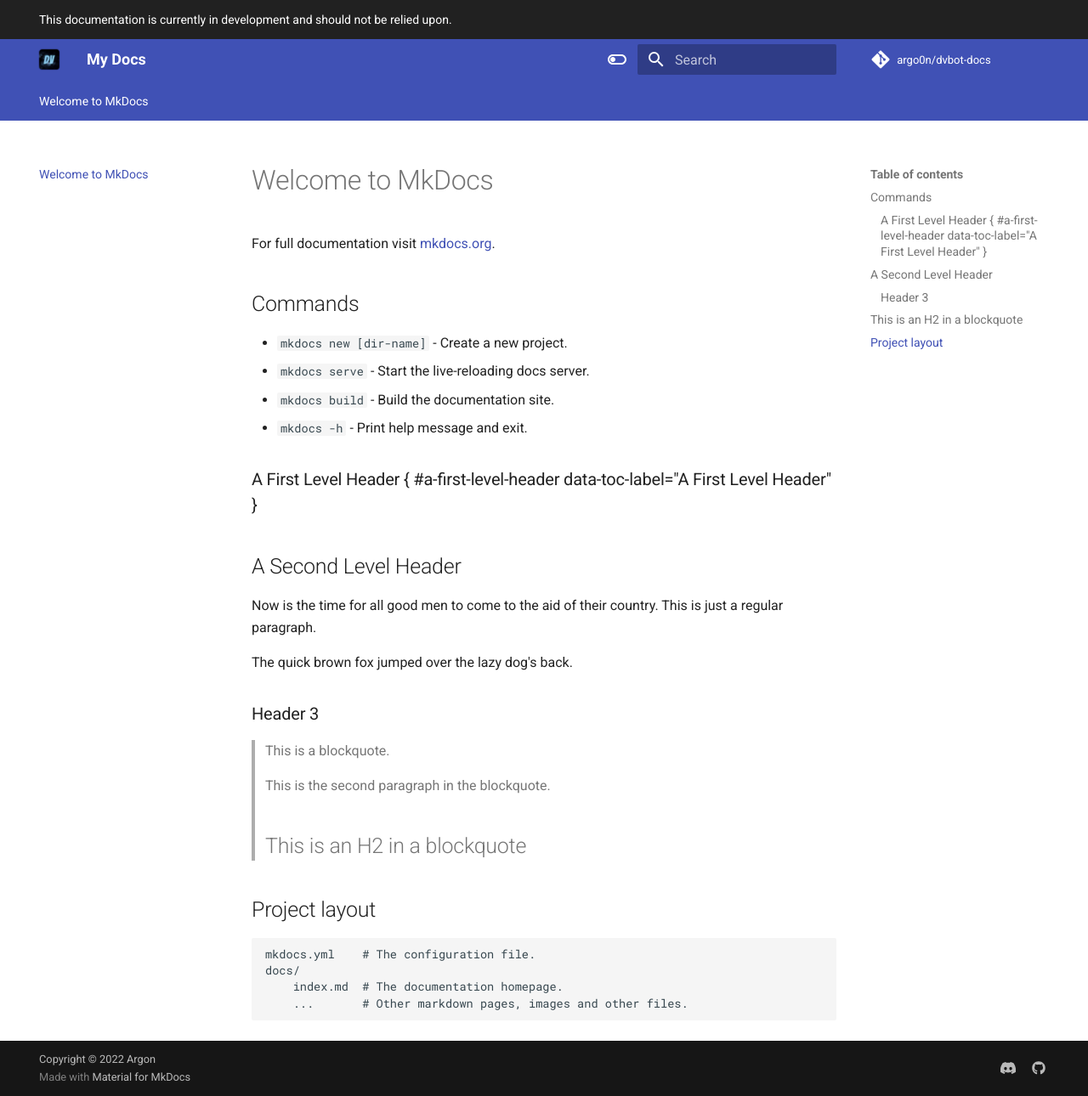
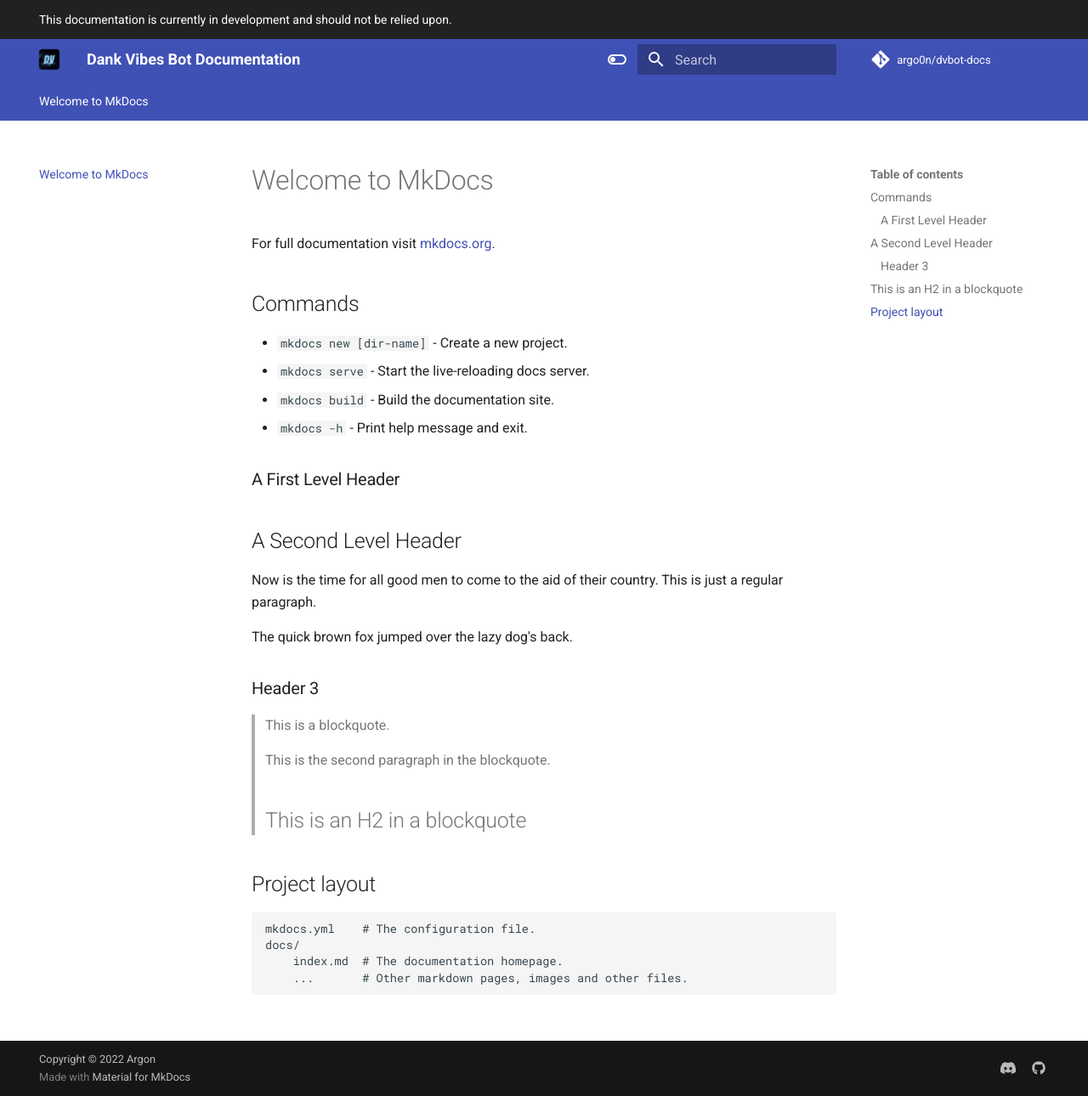
Before and after one commit to argo0n/dvbot-docs, an MkDocs documentation site: the page built from docs/index.md, in a window 1280 px wide and 1290 px high. Shown: the whole window at 85% size. Built offline with MkDocs 1.6.1 and Material for MkDocs 9.7.7, drawn with Linux system fonts in a browser that asks for light colours; comment, search, counter and statistics services are not loaded.

Commit message:
add markdown extensions

```diff
--- a/mkdocs.yml
+++ b/mkdocs.yml
@@ -1,4 +1,4 @@
-site_name: My Docs
+site_name: Dank Vibes Bot Documentation
 theme:
   name: material
   custom_dir: overrides
@@ -40,3 +40,9 @@
       name: argo0n - GitHub
 
 copyright: Copyright &copy; 2022 Argon
+
+markdown_extensions:
+  - admonition
+  - pymdownx.details
+  - pymdownx.superfences
+  - attr_list
```
